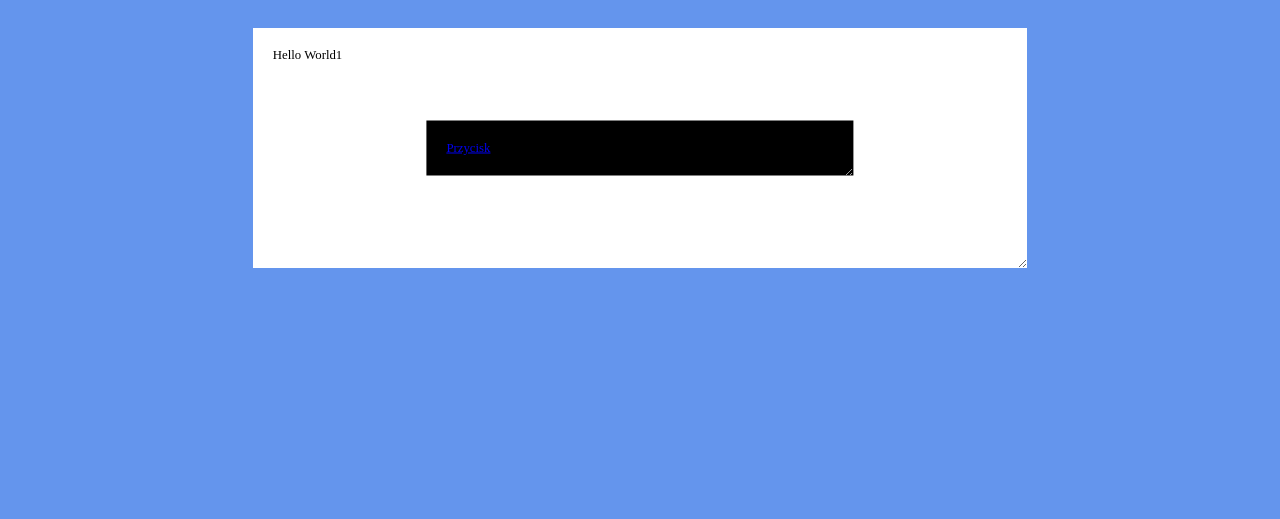
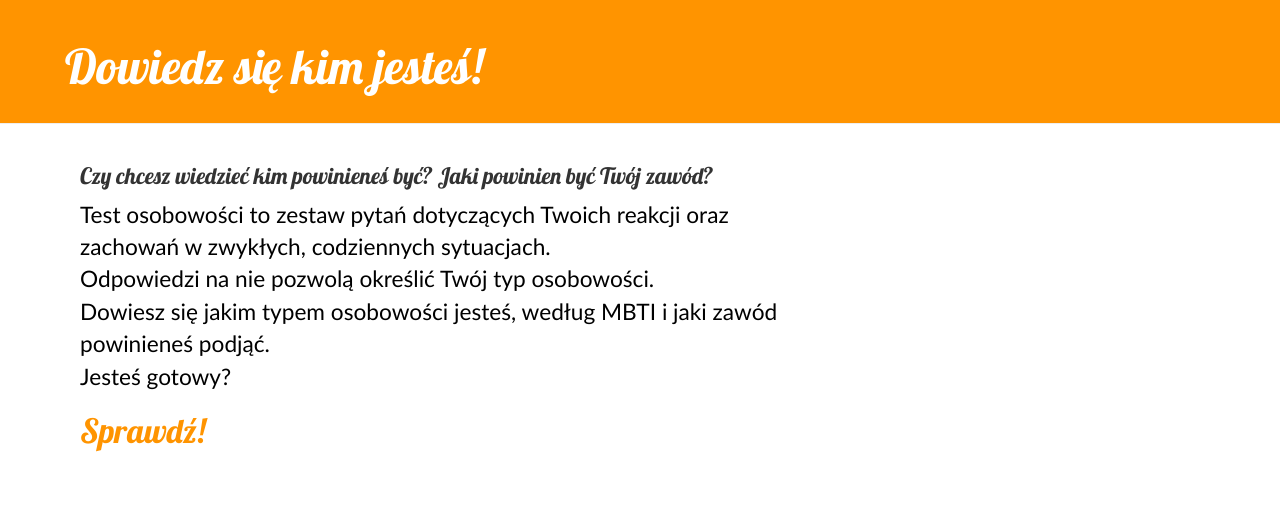
Before and after one commit to KasiaWrzalka/ProjektSEpraca, a Django app: page / in a window 1280 px wide. Shown: the top 519 px of the page. Run offline with Django 3.2, Linux system fonts and the light colour scheme; some libraries are stand-ins or nearby versions.

Commit message:
Poprawa wyglądu i rozpoczecie formularza

```diff
--- a/ProjektSEpraca/settings.py
+++ b/ProjektSEpraca/settings.py
@@ -25,7 +25,7 @@ SECRET_KEY = '_x77-qqswci^ppw#^*&!&555-1bgs6dfox*#v55d7)sya^n1b%'
 # SECURITY WARNING: don't run with debug turned on in production!
 DEBUG = True
 
-ALLOWED_HOSTS = ['kasiawrzalka.pythonanywhere.com']
+ALLOWED_HOSTS = ['kasiawrzalka.pythonanywhere.com', '127.0.0.1']
 
 
 # Application definition
@@ -49,6 +49,8 @@ MIDDLEWARE = [
     'django.contrib.messages.middleware.MessageMiddleware',
     'django.middleware.clickjacking.XFrameOptionsMiddleware',
 ]
+
+CSRF_COOKIE_SECURE = True
 
 ROOT_URLCONF = 'ProjektSEpraca.urls'
 
--- a/ProjektSEpraca/urls.py
+++ b/ProjektSEpraca/urls.py
@@ -20,5 +20,6 @@ from home import views
 urlpatterns = [
     path('admin/', admin.site.urls),
     path('', views.index),
-    path('test/', views.test, name='test')
+    path('test/', views.test, name='test'),
+    path('<int:question_id>/vote/', views.vote, name='vote')
 ]
--- a/home/views.py
+++ b/home/views.py
@@ -1,9 +1,16 @@
 from django.shortcuts import render_to_response
 from django.template import RequestContext
-
+from django.views.decorators.csrf import csrf_exempt
 
 def index(request):
     return render_to_response('home/index.html')
 
 def test(request):
     return render_to_response('home/test.html')
+
+@csrf_exempt
+def vote(request, test_id):
+    print('post')
+    print(request, test_id)
+    return render_to_response('home/index.html')
+    # return HttpResponseRedirect(reverse('polls:results', args=(question.id,)))
--- a/static/css/global.css
+++ /dev/null
@@ -1,34 +0,0 @@
-body {
-  background: #6495ed;
-  font-size: 80%;
-  padding: 20px;
-}
-
-main {
-  position: relative;
-  background: white;
-  height: 200px;
-  width: 60%;
-  margin: 0 auto;
-  padding: 20px;
-  resize: both;
-  overflow: auto;
-}
-
-main div {
-  background: black;
-  color: white;
-  width: 50%;
-  transform: translate(-50%, -50%);
-  position: absolute;
-  top: 50%;
-  left: 50%;
-  padding: 20px;
-  resize: both;
-  overflow: auto;
-}
-
-/*main div h1{*/
-  /*background: cadetblue;*/
-  /*color: black;*/
-/*}*/
--- /dev/null
+++ b/static/css/globals.css
@@ -0,0 +1,57 @@
+.page-header {
+    background-color: #ff9400;
+    margin-top: 0;
+    padding: 20px 20px 20px 40px;
+}
+
+.page-header h1, .page-header h1 a, .page-header h1 a:visited, .page-header h1 a:active {
+    color: #ffffff;
+    font-size: 36pt;
+    text-decoration: none;
+}
+
+.content {
+    margin-left: 40px;
+}
+
+h1, h2, h3, h4 {
+    font-family: 'Lobster', cursive;
+    font-size: 17pt;
+    padding-left: 25px;
+}
+
+.date {
+    float: right;
+    color: #828282;
+}
+
+.save {
+    float: right;
+}
+
+.test-form textarea, .test-form input {
+    width: 100%;
+}
+
+.top-menu, .top-menu:hover, .top-menu:visited {
+    color: #ffffff;
+    float: right;
+    font-size: 26pt;
+    margin-right: 20px;
+}
+
+.test {
+    margin-bottom: 70px;
+}
+
+.test h1 a, .test h1 a:visited {
+    color:#ff9400;
+    font-size: 25pt;
+}
+
+.test p {
+    color: #000000;
+    padding-left: 25px;
+    font-family: 'Candara';
+    font-size: 17pt;
+}
--- /dev/null
+++ b/templates/home/base.html
@@ -0,0 +1,25 @@
+{% load staticfiles %}
+<!DOCTYPE html>
+<html lang="en">
+<head>
+    <meta charset="UTF-8">
+    <title>My Home Page</title>
+    <link rel="stylesheet" href="//maxcdn.bootstrapcdn.com/bootstrap/3.2.0/css/bootstrap.min.css">
+    <link rel="stylesheet" href="//maxcdn.bootstrapcdn.com/bootstrap/3.2.0/css/bootstrap-theme.min.css">
+    <link href="//fonts.googleapis.com/css?family=Lobster&subset=latin,latin-ext" rel="stylesheet" type="text/css">
+    <link rel="stylesheet" href="{% static "css/globals.css" %}"/>
+</head>
+<body>
+<div class="page-header">
+    <h1>Dowiedz się kim jesteś!</h1>
+</div>
+    <div class="content container">
+        <div class="row">
+            <div class="col-md-8">
+            {% block content %}
+            {% endblock %}
+            </div>
+        </div>
+    </div>
+</body>
+</html>
--- a/templates/home/index.html
+++ b/templates/home/index.html
@@ -1,19 +1,13 @@
-{% load staticfiles %}
-<!DOCTYPE html>
-<html lang="en">
-<head>
-    <meta charset="UTF-8">
-    <title>My Home Page</title>
-    <link rel="stylesheet" href="{% static "css/global.css" %}"/>
-</head>
-<body>
-<main>
-    Hello World1
-    <div>
-        <a href="/test/">Przycisk</a>
-  </div>
+{% extends 'home/base.html' %}
 
-</main>
-
-</body>
-</html>
+{% block content %}
+    <div class="test">
+        <h1>Czy chcesz wiedzieć kim powinieneś być? Jaki powinien być Twój zawód?</h1>
+        <p>Test osobowości to zestaw pytań dotyczących Twoich reakcji oraz zachowań w zwykłych, codziennych sytuacjach.<br>
+        Odpowiedzi na nie pozwolą określić Twój typ osobowości.<br>
+        Dowiesz się jakim typem osobowości jesteś, według MBTI i jaki zawód powinieneś podjąć. <br>
+        <span>Jesteś gotowy?</span>
+        </p>
+        <h1><a href="/test/">Sprawdź!</a></h1>
+    </div>
+{% endblock %}
```
Also changed, not shown: templates/home/test.html (+18 -20 lines).
